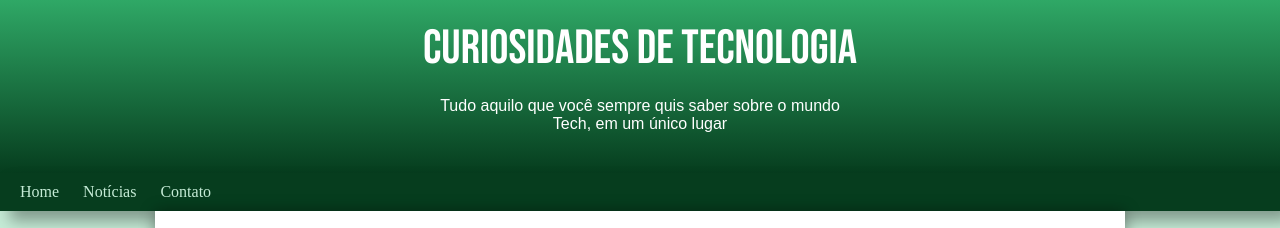
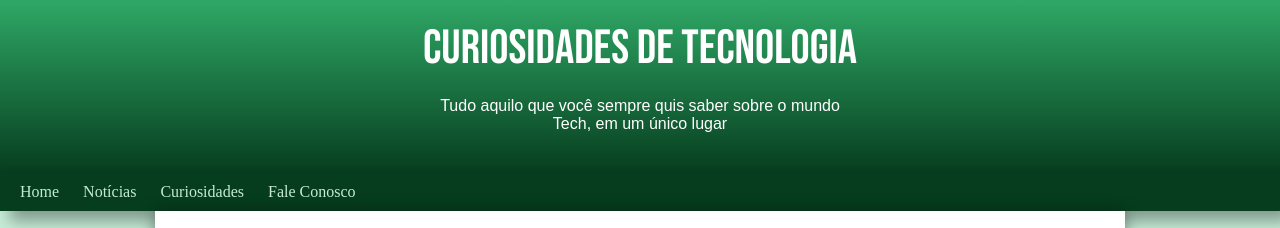
Before and after one commit to Alexandre-CES/projeto-android, a plain HTML site: page index.html in a window 1280 px wide. Shown: the top 228 px of the page. Drawn offline with Linux system fonts and the light colour scheme.

Commit message:
só pra tirar do commit

```diff
--- a/index.html
+++ b/index.html
@@ -17,7 +17,8 @@
 <nav>
     <a href="#">Home</a>
     <a href="#">Notícias</a>
-    <a href="#">Contato</a>
+    <a href="#">Curiosidades</a>
+    <a href="#">Fale Conosco</a>
 </nav>
 
 <main>
--- a/style.css
+++ b/style.css
@@ -67,7 +67,7 @@ header p{
     color: white;
     padding: 10px 10px 40px 10px;
     max-width: 400px;
-    margin:auto;
+    margin: auto;
 }
 
 nav{
```
